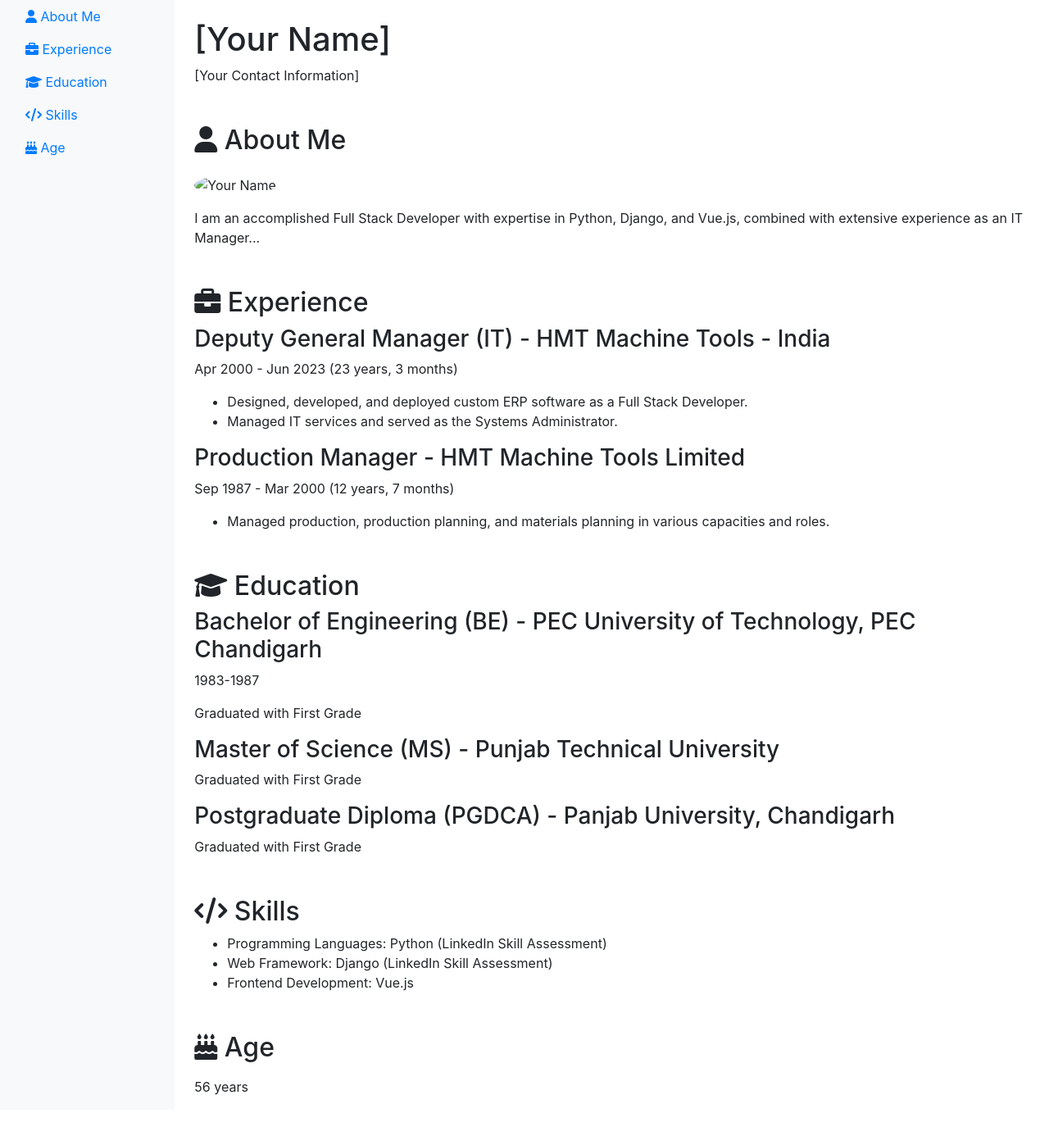
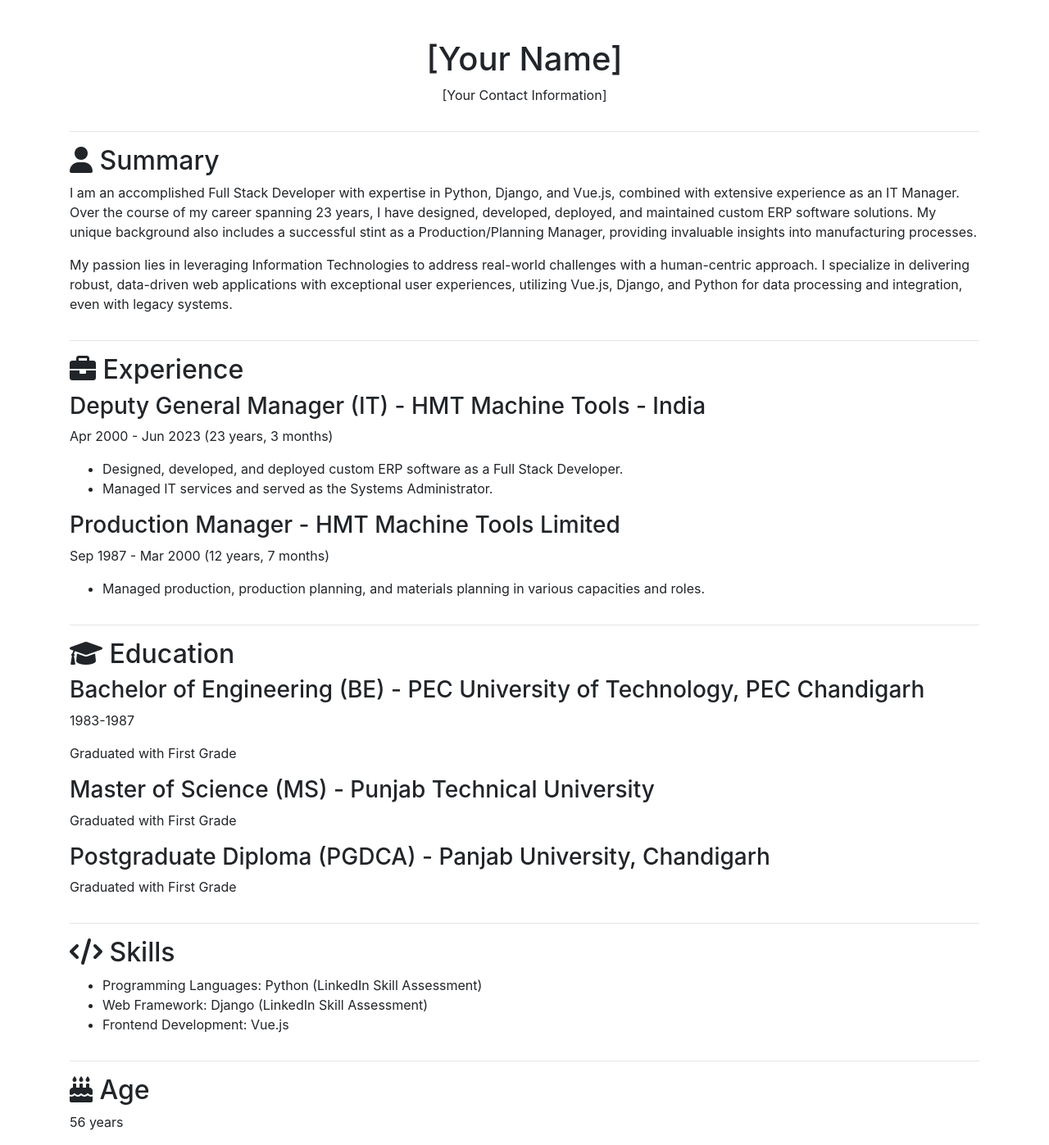
Before and after one commit to kk-aggarwal/kk-aggarwal.github.io, a plain HTML site: page index.html in a window 1280 px wide. Shown: the whole page at 82% size. Before the commit the page ends 1354 px from the top, so only its background shows below. Drawn offline with nearby package versions, Linux system fonts and the light colour scheme.

Commit message:
Update index.html

```diff
--- a/index.html
+++ b/index.html
@@ -3,69 +3,31 @@
 <head>
     <meta charset="UTF-8">
     <meta name="viewport" content="width=device-width, initial-scale=1.0">
-    <link rel="stylesheet" href="https://stackpath.bootstrapcdn.com/bootstrap/4.5.2/css/bootstrap.min.css">
-    <!-- Add Font Awesome CSS for icons -->
+    <title>[Your Name]'s Resume</title>
+    <!-- Add Bootstrap CSS link -->
+    <link rel="stylesheet" href="https://maxcdn.bootstrapcdn.com/bootstrap/4.5.2/css/bootstrap.min.css">
+    <!-- Add Font Awesome CSS link -->
     <link rel="stylesheet" href="https://cdnjs.cloudflare.com/ajax/libs/font-awesome/6.0.0-beta3/css/all.min.css">
-    <title>[Your Name] - Resume</title>
 </head>
 <body>
-    <div class="container-fluid">
+    <div class="container mt-5">
         <div class="row">
-            <!-- Mobile Sidebar Toggle Button -->
-            <div class="col-12 d-block d-md-none">
-                <button id="sidebarToggle" class="btn btn-primary btn-block mt-3">
-                    <i class="fas fa-bars"></i> Toggle Sidebar
-                </button>
-            </div>
-
-            <!-- Sidebar (Hidden by default on mobile) -->
-            <nav id="sidebar" class="col-md-3 col-lg-2 d-md-block bg-light">
-                <div class="position-sticky">
-                    <ul class="nav flex-column">
-                        <li class="nav-item">
-                            <a class="nav-link active" href="#about-me">
-                                <i class="fas fa-user"></i> About Me
-                            </a>
-                        </li>
-                        <li class="nav-item">
-                            <a class="nav-link" href="#experience">
-                                <i class="fas fa-briefcase"></i> Experience
-                            </a>
-                        </li>
-                        <li class="nav-item">
-                            <a class="nav-link" href="#education">
-                                <i class="fas fa-graduation-cap"></i> Education
-                            </a>
-                        </li>
-                        <li class="nav-item">
-                            <a class="nav-link" href="#skills">
-                                <i class="fas fa-code"></i> Skills
-                            </a>
-                        </li>
-                        <li class="nav-item">
-                            <a class="nav-link" href="#age">
-                                <i class="fas fa-birthday-cake"></i> Age
-                            </a>
-                        </li>
-                    </ul>
-                </div>
-            </nav>
-
-            <!-- Content -->
-            <main class="col-md-9 ms-sm-auto col-lg-10 px-md-4">
-                <header class="mt-4">
+            <div class="col-12 text-center">
                 <h1>[Your Name]</h1>
                 <p>[Your Contact Information]</p>
-                </header>
-
-                <section id="about-me" class="mt-5">
-                    <h2><i class="fas fa-user"></i> About Me</h2>
-                    <!-- Add your photo here -->
-                    <img src="your-photo.jpg" alt="Your Name" class="img-fluid rounded-circle mt-3">
-                    <p class="mt-3">I am an accomplished Full Stack Developer with expertise in Python, Django, and Vue.js, combined with extensive experience as an IT Manager...</p>
-                </section>
-
-                <section id="experience" class="mt-5">
+            </div>
+        </div>
+        <hr>
+        <div class="row">
+            <div class="col-12">
+                <h2><i class="fas fa-user"></i> Summary</h2>
+                <p>I am an accomplished Full Stack Developer with expertise in Python, Django, and Vue.js, combined with extensive experience as an IT Manager. Over the course of my career spanning 23 years, I have designed, developed, deployed, and maintained custom ERP software solutions. My unique background also includes a successful stint as a Production/Planning Manager, providing invaluable insights into manufacturing processes.</p>
+                <p>My passion lies in leveraging Information Technologies to address real-world challenges with a human-centric approach. I specialize in delivering robust, data-driven web applications with exceptional user experiences, utilizing Vue.js, Django, and Python for data processing and integration, even with legacy systems.</p>
+            </div>
+        </div>
+        <hr>
+        <div class="row">
+            <div class="col-12">
                 <h2><i class="fas fa-briefcase"></i> Experience</h2>
                 <h3>Deputy General Manager (IT) - HMT Machine Tools - India</h3>
                 <p>Apr 2000 - Jun 2023 (23 years, 3 months)</p>
@@ -79,9 +41,11 @@
                 <ul>
                     <li>Managed production, production planning, and materials planning in various capacities and roles.</li>
                 </ul>
-                </section>
-
-                <section id="education" class="mt-5">
+            </div>
+        </div>
+        <hr>
+        <div class="row">
+            <div class="col-12">
                 <h2><i class="fas fa-graduation-cap"></i> Education</h2>
                 <h3>Bachelor of Engineering (BE) - PEC University of Technology, PEC Chandigarh</h3>
                 <p>1983-1987</p>
@@ -92,9 +56,11 @@
 
                 <h3>Postgraduate Diploma (PGDCA) - Panjab University, Chandigarh</h3>
                 <p>Graduated with First Grade</p>
-                </section>
-
-                <section id="skills" class="mt-5">
+            </div>
+        </div>
+        <hr>
+        <div class="row">
+            <div class="col-12">
                 <h2><i class="fas fa-code"></i> Skills</h2>
                 <ul>
                     <li>Programming Languages: Python (LinkedIn Skill Assessment)</li>
@@ -102,30 +68,19 @@
                     <li>Frontend Development: Vue.js</li>
                     <!-- Add more skills as needed -->
                 </ul>
-                </section>
-
-                <section id="age" class="mt-5">
-                    <h2><i class="fas fa-birthday-cake"></i> Age</h2>
-                    <p class="mt-3">56 years</p>
-                </section>
-            </main>
             </div>
         </div>
-
+        <hr>
+        <div class="row">
+            <div class="col-12">
+                <h2><i class="fas fa-birthday-cake"></i> Age</h2>
+                <p>56 years</p>
+            </div>
+        </div>
+    </div>
+    <!-- Add Bootstrap JS and jQuery links for additional functionality -->
     <script src="https://code.jquery.com/jquery-3.5.1.slim.min.js"></script>
-    <script src="https://stackpath.bootstrapcdn.com/bootstrap/4.5.2/js/bootstrap.min.js"></script>
-    <script>
-        // JavaScript to toggle the sidebar on mobile
-        document.getElementById('sidebarToggle').addEventListener('click', function() {
-            const sidebar = document.getElementById('sidebar');
-            if (sidebar.classList.contains('d-none')) {
-                sidebar.classList.remove('d-none');
-                sidebar.classList.add('d-md-block');
-            } else {
-                sidebar.classList.add('d-none');
-                sidebar.classList.remove('d-md-block');
-            }
-        });
-    </script>
+    <script src="https://cdn.jsdelivr.net/npm/@popperjs/core@2.5.3/dist/umd/popper.min.js"></script>
+    <script src="https://maxcdn.bootstrapcdn.com/bootstrap/4.5.2/js/bootstrap.min.js"></script>
 </body>
 </html>
```
Lines whose indentation alone changed are shown as unchanged.
